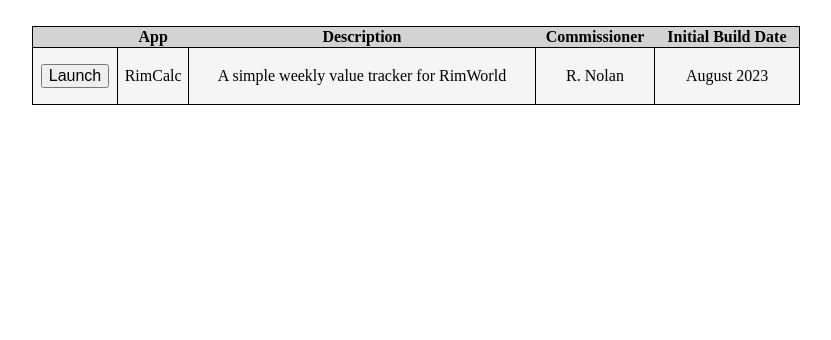
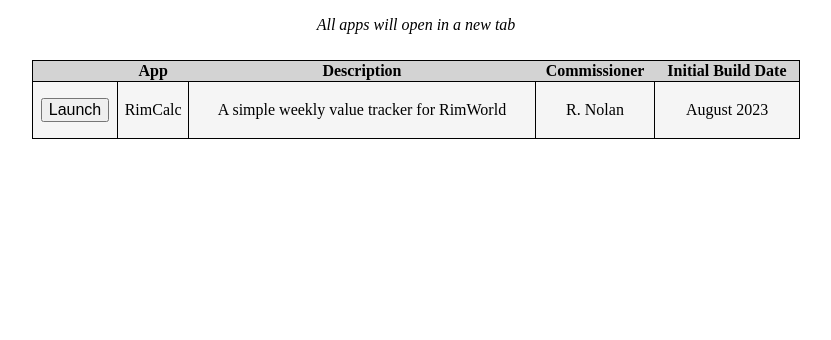
Before and after one commit to Bdialtech/personalSite, a PHP site: page /apps in a window 1280 px wide. Shown: the part 94-434 px from the top of the page, without its empty margins (224-1055 px from the left). Run offline with PHP 8.4, Linux system fonts and the light colour scheme.

Commit message:
Upgrade to navigation - Added .htaccess to hook into Apache settings (CHECK COMMENTS FOR APACHE CONFIG TWEAKS) - Converted rimcalc.html to .php - Added 404 page for bad links - Tweaked all static links in site for stability

```diff
--- a/apps.php
+++ b/apps.php
@@ -1,7 +1,7 @@
 <html lang="en">
     <head>
-        <link rel="stylesheet" href="css/default.css">
-        <link rel="stylesheet" href="css/apps.css">
+        <link rel="stylesheet" href="/css/default.css">
+        <link rel="stylesheet" href="/css/apps.css">
         <title>Brad Dial's Web Apps</title>
     </head>
     <body>
@@ -9,6 +9,7 @@
             <div class="content">
                 <?php include 'objects/siteHeader.html'; ?>
 
+                <p style="font-style: italic; text-align: center;">All apps will open in a new tab</p>
                 <table class="appList">
                     <tr>
                         <th></th>
@@ -18,7 +19,7 @@
                         <th>Initial Build Date</th>
                     </tr>
                     <tr>
-                        <td><button type="button" class="appLauncher" onclick='window.open("apps/rimcalc.html", "_blank");'>Launch</button></td>
+                        <td><button type="button" class="appLauncher" onclick='window.open("/app/rimcalc", "_blank");'>Launch</button></td>
                         <td>RimCalc</td>
                         <td>A simple weekly value tracker for RimWorld</td>
                         <td>R. Nolan</td>
--- a/blog.php
+++ b/blog.php
@@ -1,7 +1,7 @@
 <html lang="en">
     <head>
-        <link rel="stylesheet" href="css/default.css">
-        <link rel="stylesheet" href="css/blog.css">
+        <link rel="stylesheet" href="/css/default.css">
+        <link rel="stylesheet" href="/css/blog.css">
         <title>Brad Dial's Thoughts</title>
     </head>
     <body>
--- a/objects/siteHeader.html
+++ b/objects/siteHeader.html
@@ -1,5 +1,5 @@
 <div class="header">
-    <h1 class="headerItem"><a href="index.php">Bradley S. Dial</a></h1>
-    <h1 class="headerItem"><a href="blog.php">Blog</a></h1>
-    <h1 class="headerItem"><a href="apps.php">Apps</a></h1>
+    <h1 class="headerItem"><a href="/">Bradley S. Dial</a></h1>
+    <h1 class="headerItem"><a href="/blog">Blog</a></h1>
+    <h1 class="headerItem"><a href="/apps">Apps</a></h1>
 </div>
```
Also changed, not shown: 404.php (added, +18 -0 lines), .htaccess (added), app/rimcalc.php (renamed from apps/rimcalc.html).
